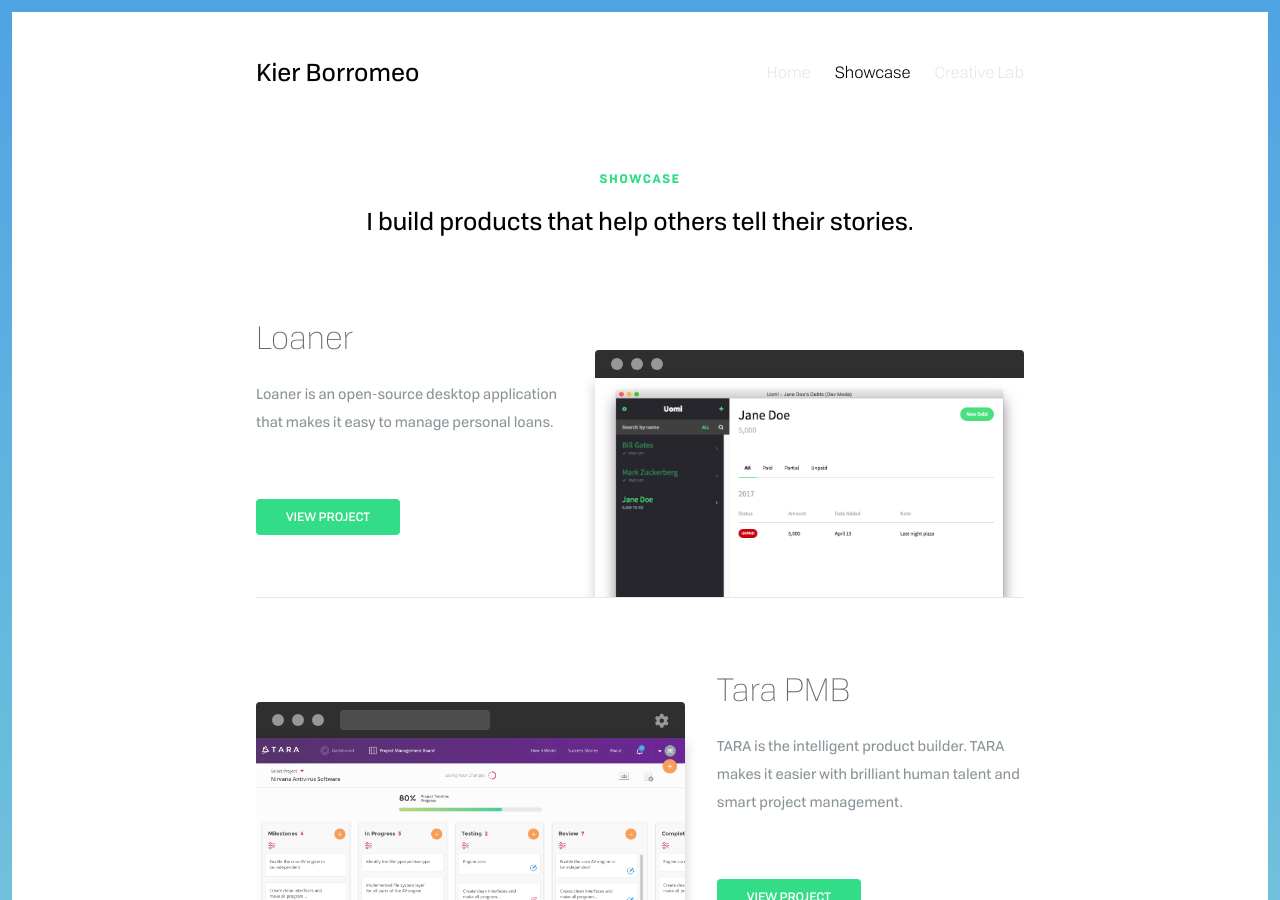
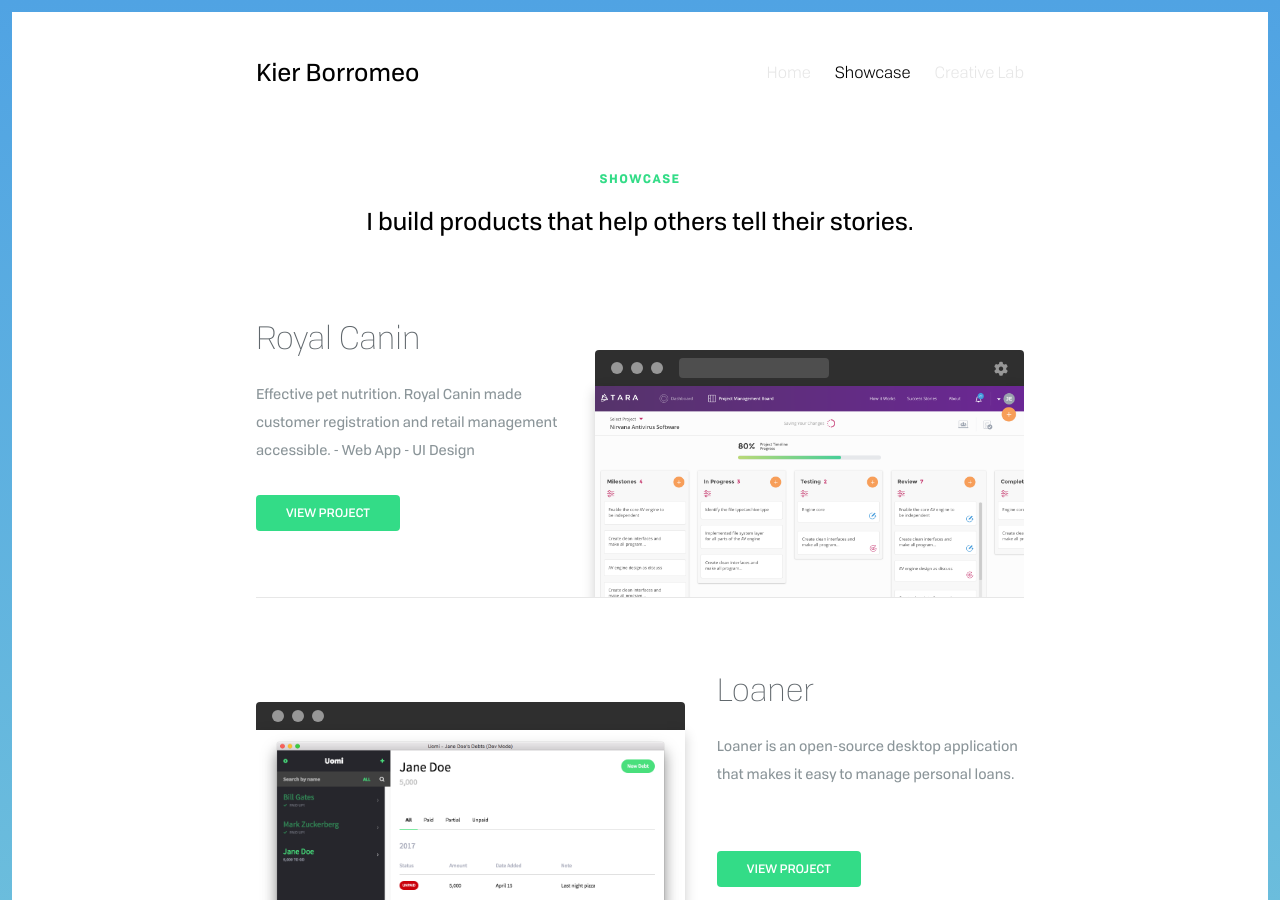
Before and after one commit to srph/websait, a Jekyll site: the page built from showcase.html, in a window 1280 px wide and 900 px high. Built offline with Jekyll 4.4.1, drawn with Linux system fonts in a browser that asks for light colours; nearby versions of some CDN libraries.

Commit message:
Add RoyalCanin

```diff
--- a/showcase.html
+++ b/showcase.html
@@ -2,6 +2,13 @@
 title: Showcase
 
 projects:
+  -
+    preview: tara.png
+    title: Royal Canin
+    description: Effective pet nutrition. Royal Canin made customer registration and retail management accessible.
+      - Web App
+      - UI Design
+    platform: browser
   -
     preview: loaner.png
     title: Loaner
```
